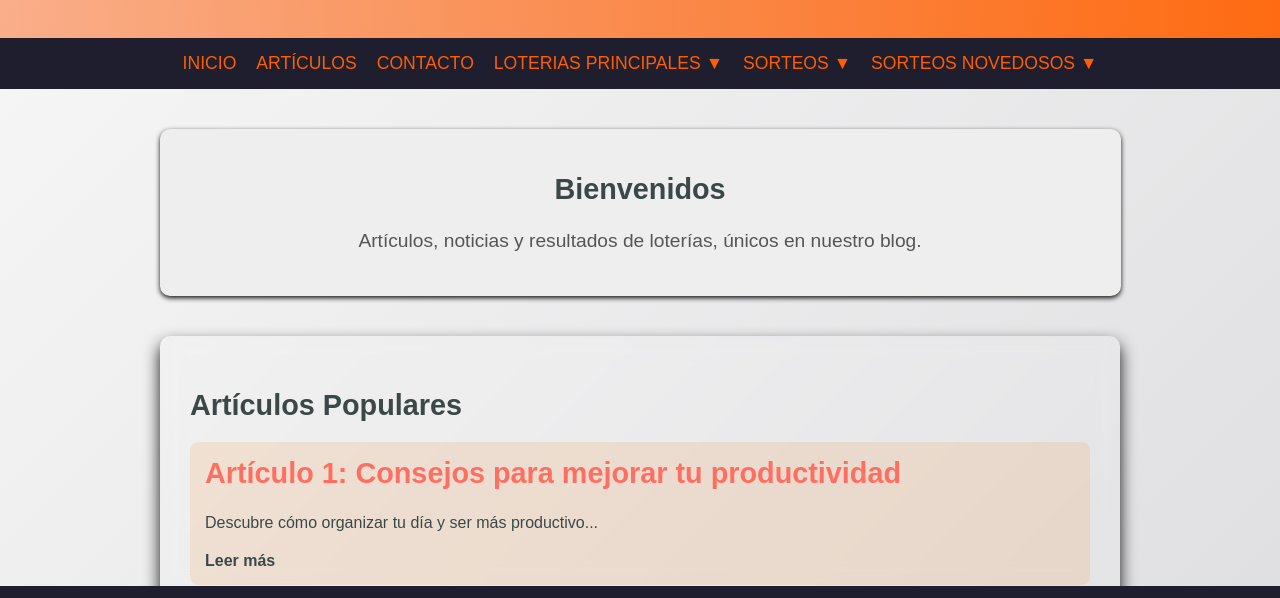
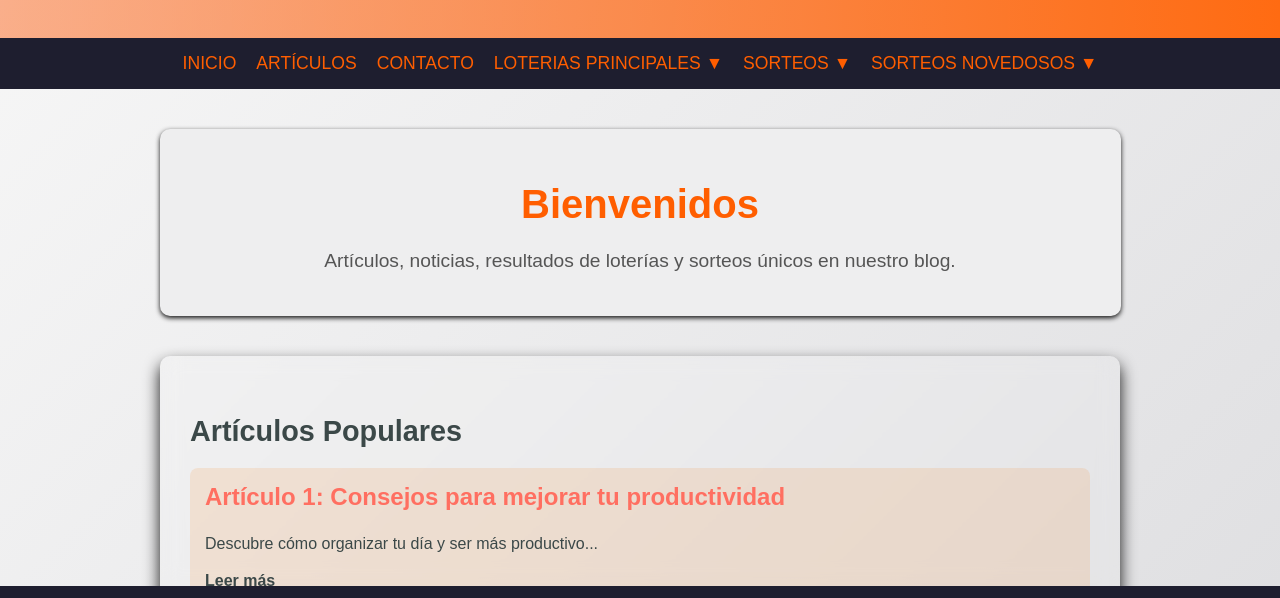
Before and after one commit to BetRSp/Myblog-git, a plain HTML site: page Blog de recursos útiles/index.html in a window 1280 px wide. Shown: the part 166-764 px from the top of the page. Drawn offline with Linux system fonts and the light colour scheme.

Commit message:
Blog TuChancero

```diff
--- a/Blog de recursos útiles/index.html
+++ b/Blog de recursos útiles/index.html
@@ -84,18 +84,18 @@
 }
 
 .inicio-title {
-    font-size: 2.5rem; /* Tamaño del título */
-    color: #003d7a; /* Color del texto */
+    font-size: 2.5rem;
+    color: #ff5e00;
     margin-bottom: 10px;
 }
 
 .inicio-text {
-    font-size: 1.2rem; /* Tamaño del párrafo */
-    color: #555; /* Color más suave */
+    font-size: 1.2rem;
+    color: #555;
     line-height: 1.8; /* Espaciado entre líneas */
 }
 
-        .content h2 {
+        .content h3 {
             color: rgb(59, 72, 72);
             margin-bottom: 20px;
             font-size: 1.8em;
@@ -290,10 +290,10 @@
     </nav>
     <div class="content inicio-section" id="inicio">
         <h2 class="inicio-title">Bienvenidos</h2>
-        <p class="inicio-text">Artículos, noticias y resultados de loterías, únicos en nuestro blog.</p>
+        <p class="inicio-text">Artículos, noticias, resultados de loterías y sorteos únicos en nuestro blog.</p>
     </div>
     <div class="content" id="articulos">
-        <h2>Artículos Populares</h2>
+        <h3>Artículos Populares</h3>
         <div class="article">
             <h2>Artículo 1: Consejos para mejorar tu productividad</h2>
             <p>Descubre cómo organizar tu día y ser más productivo...</p>
```
